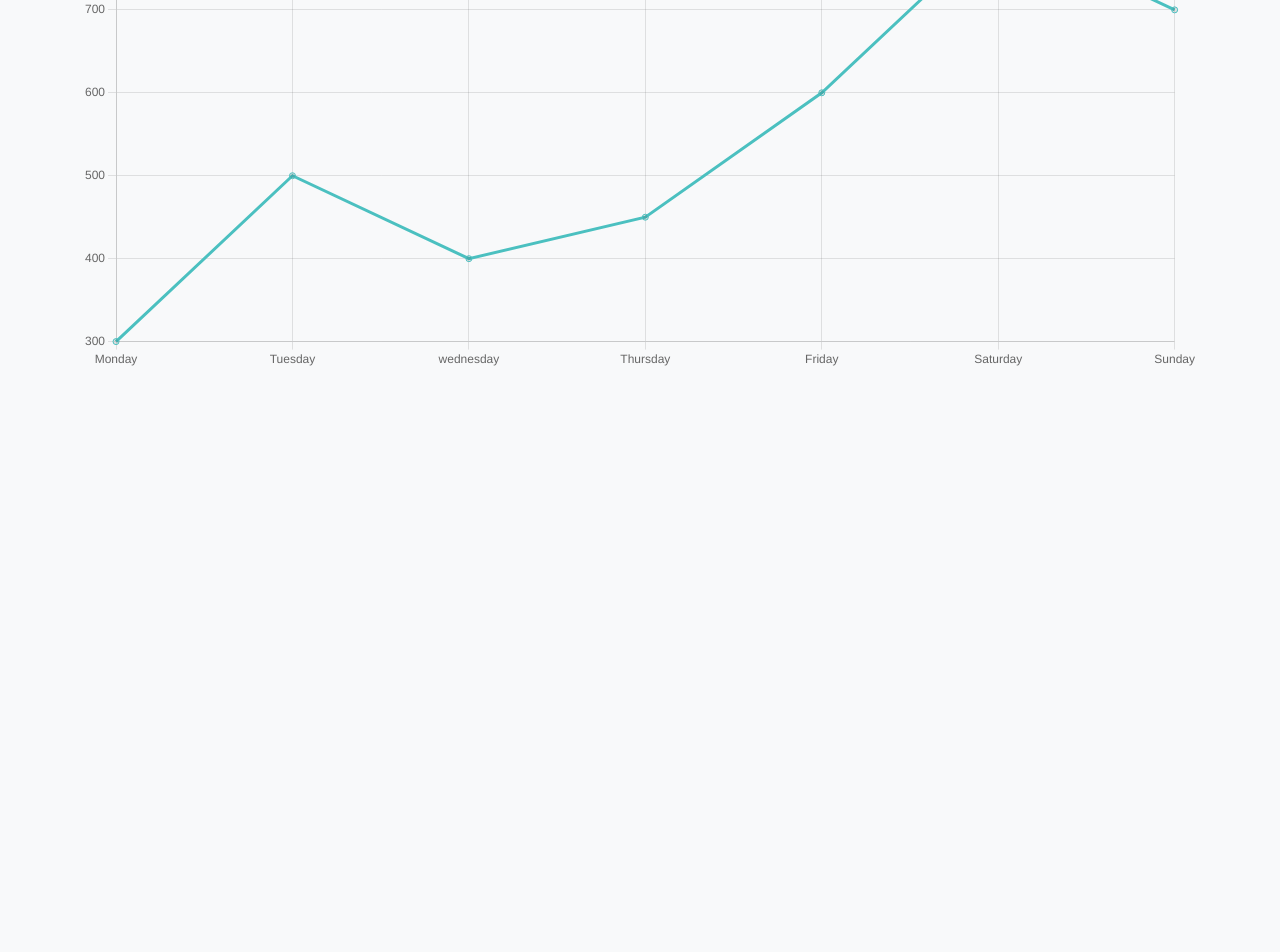
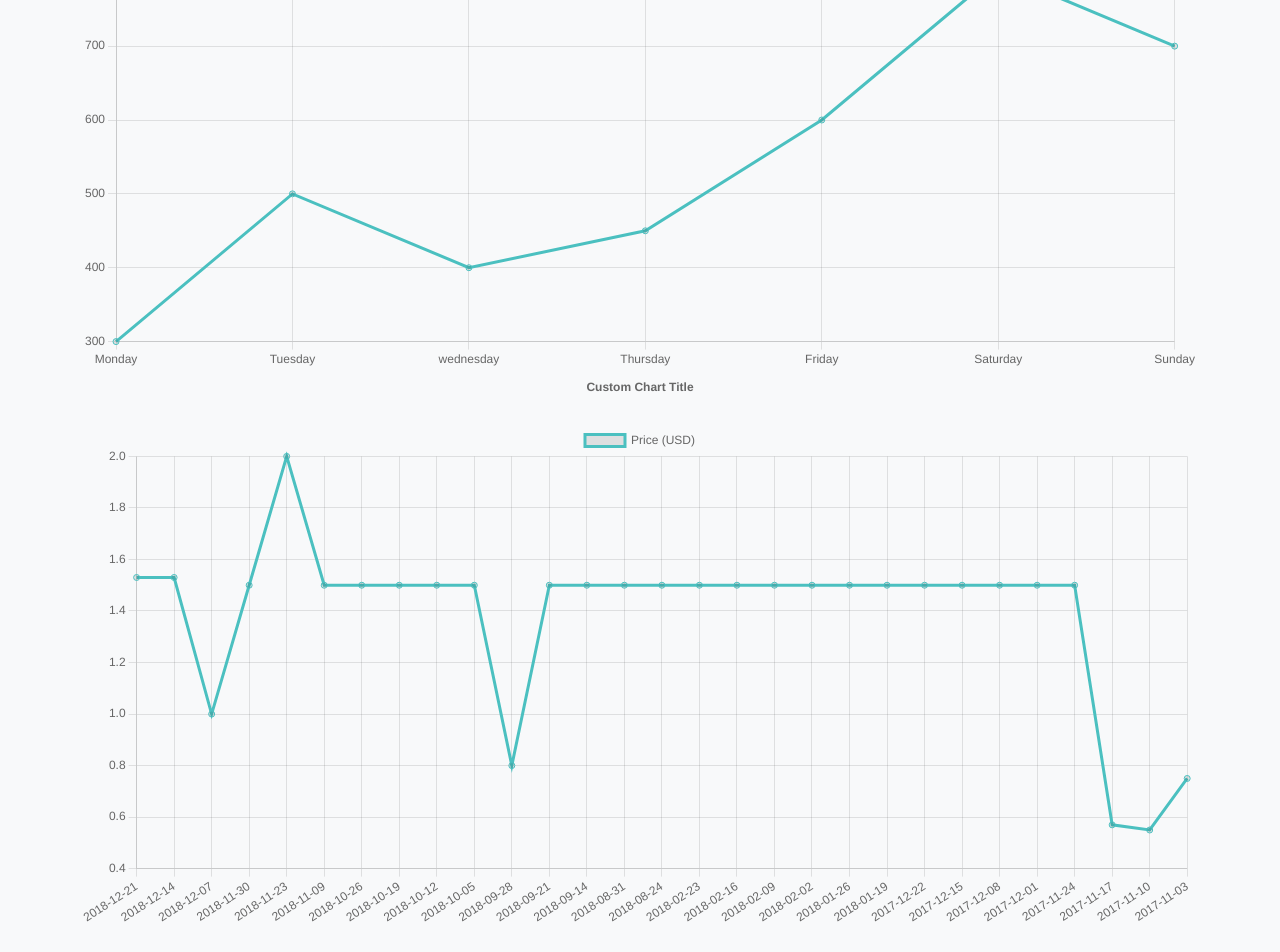
Before and after one commit to luojeffery/weee-price-tracker, a React (Vite) app: page /about in a window 1280 px wide. Shown: the part 609-1561 px from the top of the page. Before the commit the page ends 1003 px from the top, so only its background shows below. Built offline with nearby package versions, Linux system fonts and the light colour scheme.

Commit message:
made a plot using the data from Keepa

```diff
--- a/src/App.tsx
+++ b/src/App.tsx
@@ -7,9 +7,36 @@ import { Navbar } from "./components/NavBar"
 import { ShoppingCartProvider } from "./context/ShoppingCartContext"
 import { LineGraph } from "./components/generateChart"
 import { lineChartData } from "../src/data/FAKE_DATA";
+import trendDataArray from "../src/data/aggregated_data.json";
+
 
 function App() {
   // const {options, data} = lineChartData;
+  const { name, date, price } = trendDataArray[0];
+  const lineGraphOptions = {
+    // options: {
+    plugins: {
+      title: {
+        display: true,
+        text: 'Custom Chart Title',
+        padding: {
+          top: 10,
+          bottom: 30
+        }
+      }
+    }
+    // },
+  }
+  const lineGraphData = {
+    labels: date,
+    datasets: [{
+      label: "Price (USD)",
+      data: price,
+      borderColor: "rgb(75, 192, 192)"
+    }
+    ]
+  }
+
   return (
 
     <ShoppingCartProvider>
@@ -21,7 +48,8 @@ function App() {
           <Route path="/about" element={<About />} />
         </Routes>
         <h1>Chart Example</h1>
-        <LineGraph options={lineChartData.options} data={lineChartData.data}/>
+        <LineGraph options={lineChartData.options} data={lineChartData.data} />
+        <LineGraph options={lineGraphOptions} data={lineGraphData} />
       </Container>
     </ShoppingCartProvider>
 
--- a/src/data/FAKE_DATA.ts
+++ b/src/data/FAKE_DATA.ts
@@ -1,15 +1,15 @@
 export const lineChartData = {
-    "options": {
-        // plugin: {
-        //     title: {
-        //         display: true,
-        //         text: 'Custom Chart Title',
-        //         padding: {
-        //             top: 10,
-        //             bottom: 30
-        //         }
-        //     }
-        // }
+    options: {
+        plugins: {
+            title: {
+                display: true,
+                text: 'Custom Chart Title',
+                padding: {
+                    top: 10,
+                    bottom: 30
+                }
+            }
+        }
     },
     data: {
         labels: [
```
